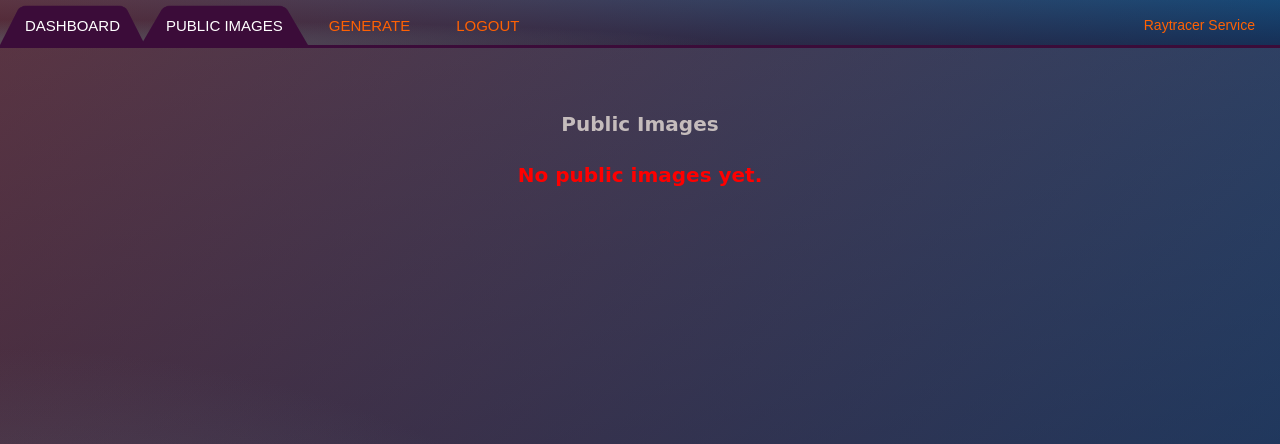
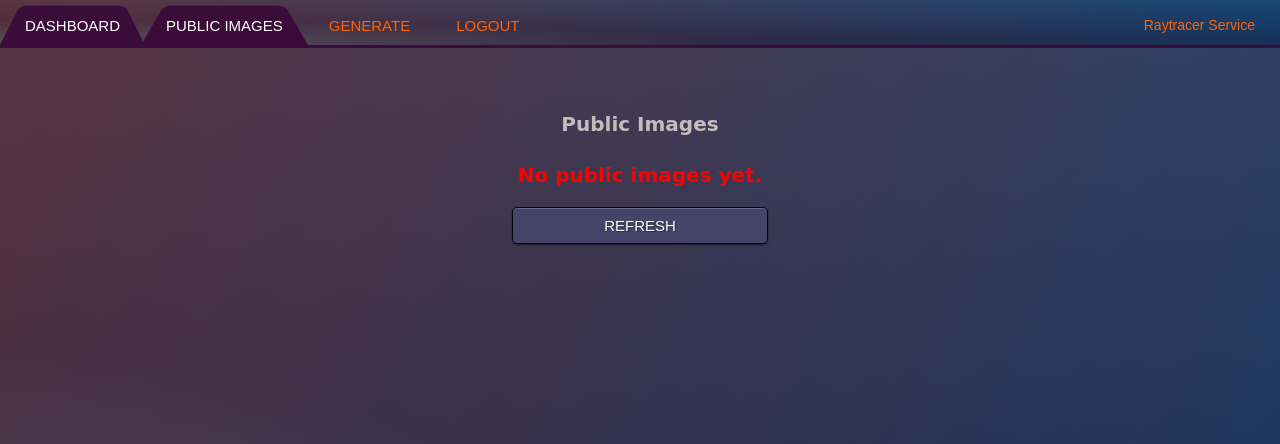
Before and after one commit to hehesky/raytracer_web, a Flask app: page /public in a window 1280 px wide. Shown: the top 444 px of the page. Run offline with Flask 2, Linux system fonts and the light colour scheme; the visitor is signed in with stand-in values (Sample User, id 1); data that the repository does not hold is empty; some libraries are stand-ins or nearby versions.

Commit message:
refresh button on public page

```diff
--- a/app/templates/public.html
+++ b/app/templates/public.html
@@ -17,5 +17,5 @@
 {% else %}
 	<p class="error_message">No public images yet.</p>
 {% endif %}
-
+<button class="btn btn-primary btn-block btn-large" onclick="location.href='./public'">REFRESH</button>
 {% endblock %}
```
